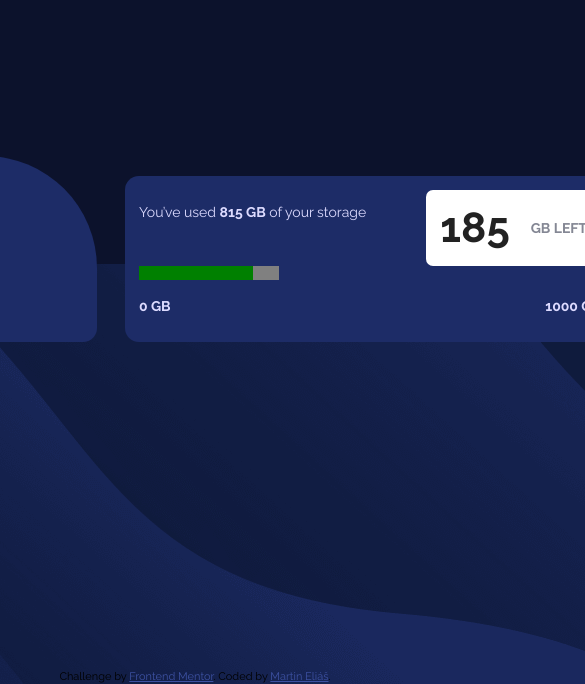
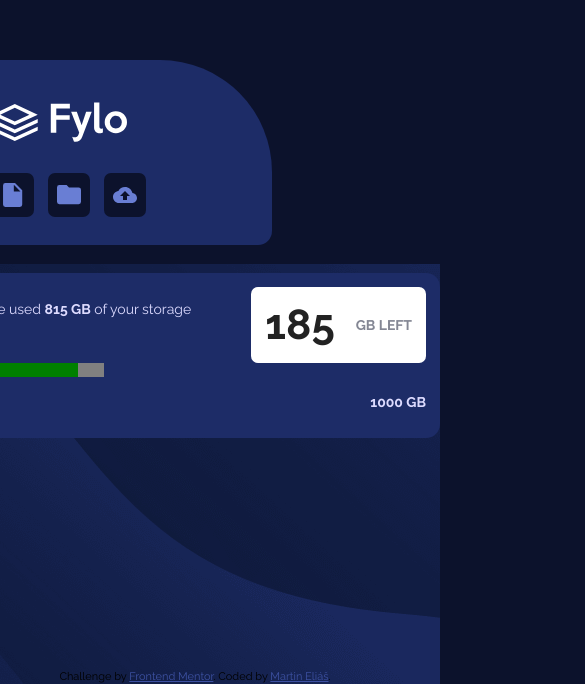
Before and after one commit to martinelias1312/fylo-data-storage-component-master, a plain HTML site: page index.html in a window 390 px wide. Shown: the part 173-857 px from the top of the page, 585 px wide, since content can reach past the window. Drawn offline with Linux system fonts and the light colour scheme.

Commit message:
media queries

```diff
--- a/assets/css/style.css
+++ b/assets/css/style.css
@@ -141,3 +141,17 @@ progress {
 /* Footer Signature */
 .attribution { font-size: 11px; text-align: center; }
 .attribution a { color: hsl(228, 45%, 44%); }
+
+/* Media Queries */
+@media screen and ( max-width: 880px ) {
+    .wrapper {
+        flex-direction: column;
+        align-items: flex-start;
+    }
+}
+
+@media screen and ( max-width: 540px ) {
+    .storage-bar {
+        max-width: 23em;
+    }
+}
```
